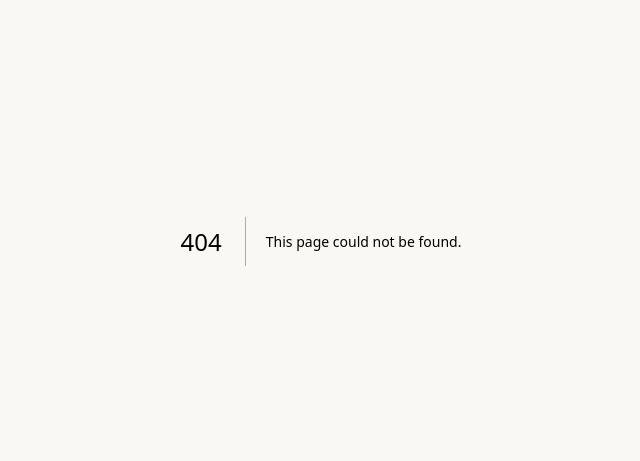
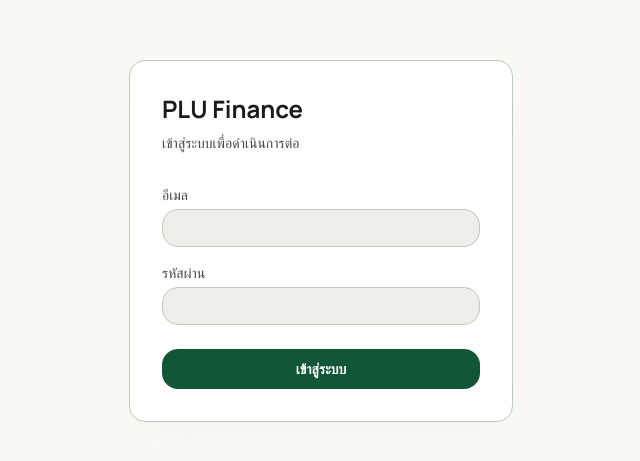
Before and after one commit to lucifer7766/restaurant-finance, a Next.js app: page /login in a window 1280 px wide. Before the commit this address had no page. Shown: the part 159-620 px from the top of the page, without its empty margins (319-959 px from the left). Built offline with nearby package versions, Linux system fonts and the light colour scheme; no server answers.

Commit message:
feat: add authentication (Supabase Auth + proxy protection)

```diff
--- a/package.json
+++ b/package.json
@@ -9,6 +9,7 @@
     "lint": "eslint"
   },
   "dependencies": {
+    "@supabase/ssr": "^0.10.3",
     "@supabase/supabase-js": "^2.106.2",
     "next": "16.2.6",
     "react": "19.2.4",
--- a/src/app/layout.tsx
+++ b/src/app/layout.tsx
@@ -1,5 +1,6 @@
 import type { Metadata } from "next";
 import { Manrope, Work_Sans, JetBrains_Mono } from "next/font/google";
+import { AuthProvider } from "@/context/AuthContext";
 import "./globals.css";
 
 const manrope = Manrope({
@@ -44,7 +45,9 @@ export default function RootLayout({
           href="https://fonts.googleapis.com/css2?family=Material+Symbols+Outlined:opsz,wght,FILL,GRAD@20..48,100..700,0..1,-50..200&display=swap"
         />
       </head>
-      <body className="canvas-bg min-h-full flex flex-col">{children}</body>
+      <body className="canvas-bg min-h-full flex flex-col">
+          <AuthProvider>{children}</AuthProvider>
+        </body>
     </html>
   );
 }
--- /dev/null
+++ b/src/app/login/page.tsx
@@ -0,0 +1,120 @@
+"use client";
+
+import { useState } from "react";
+import { useRouter } from "next/navigation";
+import { useAuth } from "@/context/AuthContext";
+
+export default function LoginPage() {
+  const { signIn } = useAuth();
+  const router = useRouter();
+  const [email, setEmail] = useState("");
+  const [password, setPassword] = useState("");
+  const [error, setError] = useState<string | null>(null);
+  const [isPending, setIsPending] = useState(false);
+
+  async function handleSubmit(e: React.FormEvent) {
+    e.preventDefault();
+    setError(null);
+    setIsPending(true);
+
+    const errMsg = await signIn(email, password);
+
+    if (errMsg) {
+      setError(errMsg);
+      setIsPending(false);
+    } else {
+      router.push("/dashboard");
+      router.refresh();
+    }
+  }
+
+  return (
+    <div className="canvas-bg min-h-screen flex items-center justify-center p-4">
+      <div
+        className="metric-card w-full max-w-sm p-8 rounded-2xl"
+        style={{ border: "1px solid var(--color-outline-variant)" }}
+      >
+        <h1
+          className="text-2xl font-bold mb-2"
+          style={{ color: "var(--color-on-surface)", fontFamily: "var(--font-manrope)" }}
+        >
+          PLU Finance
+        </h1>
+        <p
+          className="text-sm mb-8"
+          style={{ color: "var(--color-on-surface-variant)" }}
+        >
+          เข้าสู่ระบบเพื่อดำเนินการต่อ
+        </p>
+
+        <form onSubmit={handleSubmit} className="flex flex-col gap-4">
+          <div className="flex flex-col gap-1">
+            <label
+              htmlFor="email"
+              className="text-sm font-medium"
+              style={{ color: "var(--color-on-surface-variant)" }}
+            >
+              อีเมล
+            </label>
+            <input
+              id="email"
+              type="email"
+              value={email}
+              onChange={(e) => setEmail(e.target.value)}
+              required
+              autoComplete="email"
+              className="rounded-lg px-3 py-2 text-sm outline-none"
+              style={{
+                background: "var(--color-surface-container)",
+                color: "var(--color-on-surface)",
+                border: "1px solid var(--color-outline-variant)",
+              }}
+            />
+          </div>
+
+          <div className="flex flex-col gap-1">
+            <label
+              htmlFor="password"
+              className="text-sm font-medium"
+              style={{ color: "var(--color-on-surface-variant)" }}
+            >
+              รหัสผ่าน
+            </label>
+            <input
+              id="password"
+              type="password"
+              value={password}
+              onChange={(e) => setPassword(e.target.value)}
+              required
+              autoComplete="current-password"
+              className="rounded-lg px-3 py-2 text-sm outline-none"
+              style={{
+                background: "var(--color-surface-container)",
+                color: "var(--color-on-surface)",
+                border: "1px solid var(--color-outline-variant)",
+              }}
+            />
+          </div>
+
+          {error && (
+            <p className="text-sm" style={{ color: "var(--color-error)" }}>
+              {error}
+            </p>
+          )}
+
+          <button
+            type="submit"
+            disabled={isPending}
+            className="mt-2 rounded-lg py-2.5 text-sm font-semibold transition-opacity disabled:opacity-60"
+            style={{
+              background: "var(--color-primary)",
+              color: "var(--color-on-primary)",
+            }}
+          >
+            {isPending ? "กำลังเข้าสู่ระบบ..." : "เข้าสู่ระบบ"}
+          </button>
+        </form>
+      </div>
+    </div>
+  );
+}
--- a/src/components/layout/AppSidebar.tsx
+++ b/src/components/layout/AppSidebar.tsx
@@ -1,7 +1,8 @@
 "use client";
 
 import Link from "next/link";
-import { usePathname } from "next/navigation";
+import { usePathname, useRouter } from "next/navigation";
+import { useAuth } from "@/context/AuthContext";
 
 const navItems = [
   { href: "/dashboard", label: "แดชบอร์ด", icon: "dashboard" },
@@ -11,6 +12,14 @@ const navItems = [
 
 export function AppSidebar() {
   const pathname = usePathname();
+  const router = useRouter();
+  const { user, signOut } = useAuth();
+
+  async function handleSignOut() {
+    await signOut();
+    router.push("/login");
+    router.refresh();
+  }
 
   return (
     <aside
@@ -50,6 +59,22 @@ export function AppSidebar() {
           );
         })}
       </nav>
+
+      {/* User + Logout */}
+      <div className="border-t border-outline-variant pt-4 flex flex-col gap-2">
+        {user && (
+          <p className="px-2 text-xs text-on-surface-variant truncate">
+            {user.email}
+          </p>
+        )}
+        <button
+          onClick={handleSignOut}
+          className="flex items-center gap-4 px-4 py-3 rounded-lg text-on-surface-variant hover:bg-surface-variant transition-all w-full text-left"
+        >
+          <span className="material-symbols-outlined">logout</span>
+          <span>ออกจากระบบ</span>
+        </button>
+      </div>
     </aside>
   );
 }
--- a/src/components/layout/BottomNav.tsx
+++ b/src/components/layout/BottomNav.tsx
@@ -1,7 +1,8 @@
 "use client";
 
 import Link from "next/link";
-import { usePathname } from "next/navigation";
+import { usePathname, useRouter } from "next/navigation";
+import { useAuth } from "@/context/AuthContext";
 
 const navItems = [
   { href: "/dashboard", label: "แดชบอร์ด", icon: "dashboard" },
@@ -11,6 +12,14 @@ const navItems = [
 
 export function BottomNav() {
   const pathname = usePathname();
+  const router = useRouter();
+  const { signOut } = useAuth();
+
+  async function handleSignOut() {
+    await signOut();
+    router.push("/login");
+    router.refresh();
+  }
 
   return (
     <nav className="lg:hidden fixed bottom-0 w-full z-50 flex justify-around items-center bg-surface px-2 py-3 border-t border-surface-variant">
@@ -31,6 +40,13 @@ export function BottomNav() {
           </Link>
         );
       })}
+      <button
+        onClick={handleSignOut}
+        className="flex flex-col items-center justify-center gap-0.5 text-on-surface-variant hover:bg-surface-container-low p-2 rounded-lg transition-transform duration-200 active:scale-90"
+      >
+        <span className="material-symbols-outlined">logout</span>
+        <span className="font-label-caps text-label-caps">ออกจากระบบ</span>
+      </button>
     </nav>
   );
 }
--- /dev/null
+++ b/src/context/AuthContext.tsx
@@ -0,0 +1,73 @@
+"use client";
+
+import {
+  createContext,
+  useContext,
+  useEffect,
+  useState,
+  useCallback,
+} from "react";
+import type { User, AuthChangeEvent, Session } from "@supabase/supabase-js";
+import { getSupabaseClient } from "@/lib/supabase/client";
+
+interface AuthContextValue {
+  user: User | null;
+  isLoading: boolean;
+  signIn: (email: string, password: string) => Promise<string | null>;
+  signOut: () => Promise<void>;
+}
+
+const AuthContext = createContext<AuthContextValue | null>(null);
+
+export function AuthProvider({ children }: { children: React.ReactNode }) {
+  const [user, setUser] = useState<User | null>(null);
+  const [isLoading, setIsLoading] = useState(true);
+
+  useEffect(() => {
+    const supabase = getSupabaseClient();
+
+    void supabase.auth.getUser().then(
+      (result: Awaited<ReturnType<typeof supabase.auth.getUser>>) => {
+        setUser(result.data.user);
+        setIsLoading(false);
+      }
+    );
+
+    const { data: listener } = supabase.auth.onAuthStateChange(
+      (_event: AuthChangeEvent, session: Session | null) => {
+        setUser(session?.user ?? null);
+      }
+    );
+
+    return () => listener.subscription.unsubscribe();
+  }, []);
+
+  const signIn = useCallback(
+    async (email: string, password: string): Promise<string | null> => {
+      const supabase = getSupabaseClient();
+      const { error } = await supabase.auth.signInWithPassword({
+        email,
+        password,
+      });
+      return error ? error.message : null;
+    },
+    []
+  );
+
+  const signOut = useCallback(async () => {
+    const supabase = getSupabaseClient();
+    await supabase.auth.signOut();
+  }, []);
+
+  return (
+    <AuthContext.Provider value={{ user, isLoading, signIn, signOut }}>
+      {children}
+    </AuthContext.Provider>
+  );
+}
+
+export function useAuth() {
+  const ctx = useContext(AuthContext);
+  if (!ctx) throw new Error("useAuth must be used inside AuthProvider");
+  return ctx;
+}
--- a/src/lib/supabase/client.ts
+++ b/src/lib/supabase/client.ts
@@ -1,6 +1,6 @@
-import { createClient } from "@supabase/supabase-js";
+import { createBrowserClient } from "@supabase/ssr";
 
-export function createSupabaseClient() {
+function getEnvVars() {
   const url = process.env.NEXT_PUBLIC_SUPABASE_URL;
   const anonKey = process.env.NEXT_PUBLIC_SUPABASE_ANON_KEY;
 
@@ -10,14 +10,15 @@ export function createSupabaseClient() {
     );
   }
 
-  return createClient(url, anonKey);
+  return { url, anonKey };
 }
 
-let browserClient: ReturnType<typeof createSupabaseClient> | null = null;
+let browserClient: ReturnType<typeof createBrowserClient> | null = null;
 
 export function getSupabaseClient() {
   if (!browserClient) {
-    browserClient = createSupabaseClient();
+    const { url, anonKey } = getEnvVars();
+    browserClient = createBrowserClient(url, anonKey);
   }
 
   return browserClient;
--- /dev/null
+++ b/src/lib/supabase/server.ts
@@ -0,0 +1,26 @@
+import { createServerClient } from "@supabase/ssr";
+import { cookies } from "next/headers";
+
+export async function getSupabaseServerClient() {
+  const url = process.env.NEXT_PUBLIC_SUPABASE_URL!;
+  const anonKey = process.env.NEXT_PUBLIC_SUPABASE_ANON_KEY!;
+
+  const cookieStore = await cookies();
+
+  return createServerClient(url, anonKey, {
+    cookies: {
+      getAll() {
+        return cookieStore.getAll();
+      },
+      setAll(cookiesToSet) {
+        try {
+          cookiesToSet.forEach(({ name, value, options }) =>
+            cookieStore.set(name, value, options)
+          );
+        } catch {
+          // Server Component — cookie writes ignored
+        }
+      },
+    },
+  });
+}
--- /dev/null
+++ b/src/proxy.ts
@@ -0,0 +1,51 @@
+import { NextResponse } from "next/server";
+import type { NextRequest } from "next/server";
+import { createServerClient } from "@supabase/ssr";
+
+export async function proxy(request: NextRequest) {
+  const { pathname } = request.nextUrl;
+
+  const url = process.env.NEXT_PUBLIC_SUPABASE_URL!;
+  const anonKey = process.env.NEXT_PUBLIC_SUPABASE_ANON_KEY!;
+
+  let response = NextResponse.next({ request });
+
+  const supabase = createServerClient(url, anonKey, {
+    cookies: {
+      getAll() {
+        return request.cookies.getAll();
+      },
+      setAll(cookiesToSet) {
+        cookiesToSet.forEach(({ name, value }) =>
+          request.cookies.set(name, value)
+        );
+        response = NextResponse.next({ request });
+        cookiesToSet.forEach(({ name, value, options }) =>
+          response.cookies.set(name, value, options)
+        );
+      },
+    },
+  });
+
+  const {
+    data: { user },
+  } = await supabase.auth.getUser();
+
+  const isLoginPage = pathname.startsWith("/login");
+
+  // Authenticated user hitting /login → send to dashboard
+  if (user && isLoginPage) {
+    return NextResponse.redirect(new URL("/dashboard", request.url));
+  }
+
+  // Unauthenticated user hitting protected route → send to login
+  if (!user && !isLoginPage) {
+    return NextResponse.redirect(new URL("/login", request.url));
+  }
+
+  return response;
+}
+
+export const config = {
+  matcher: ["/((?!_next/static|_next/image|favicon.ico).*)"],
+};
```
Also changed, not shown: 1 other file (tests, documents, lock files or other folders).
